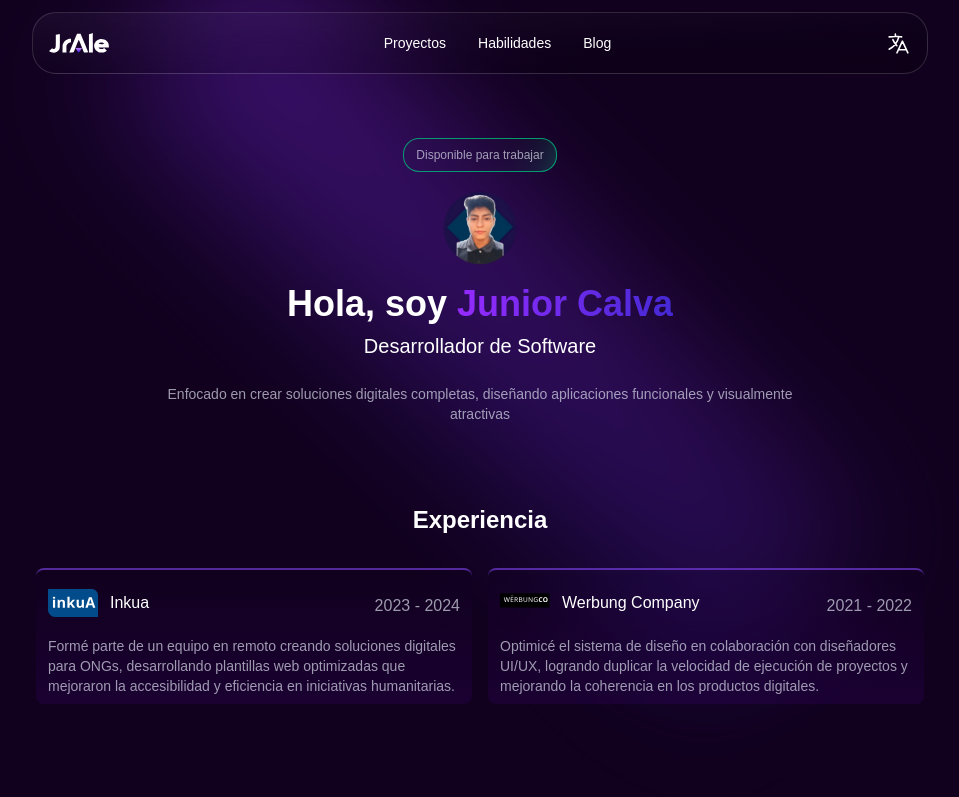
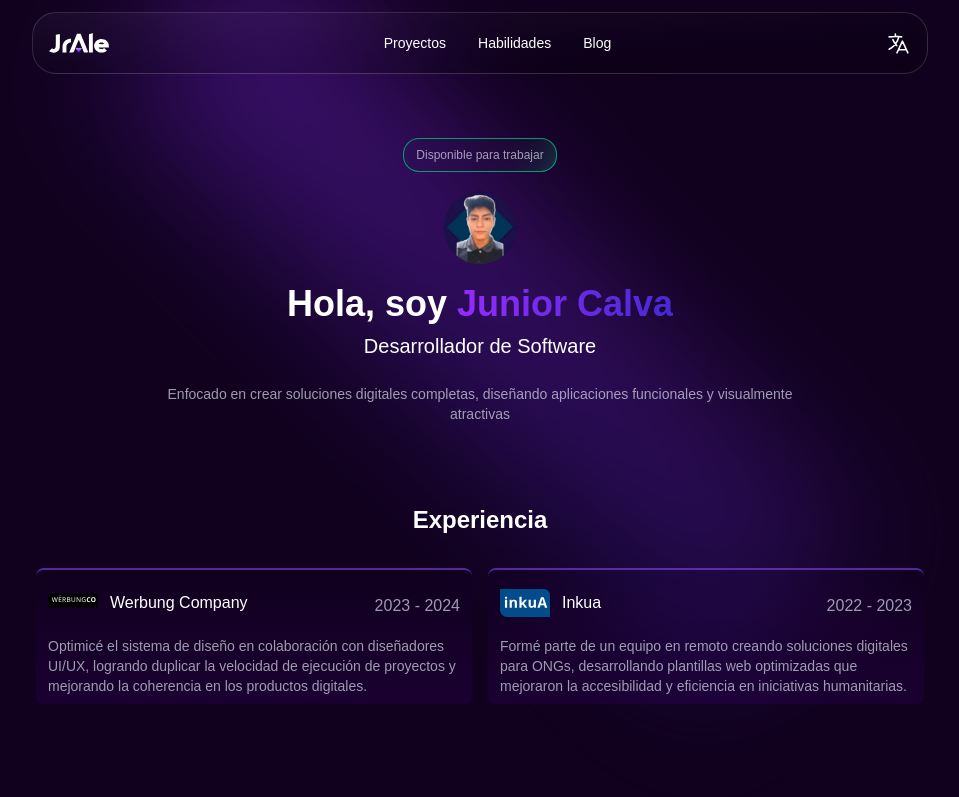
Before and after one commit to JuniorCalva40/portfolio_dev, an Astro site: page / in a window 1280 px wide. Shown: the top 797 px of the page, without its empty margins (160-1119 px from the left). Built offline with nearby package versions, Linux system fonts and the light colour scheme; Astro itself is replaced by a stand-in of ours.

Commit message:
🔥 Correct experience section
Correct Data

```diff
--- a/src/components/sections/Experience.astro
+++ b/src/components/sections/Experience.astro
@@ -8,23 +8,23 @@ const lang = getLangFromUrl(Astro.url)
 const t = useTranslations(lang)
 const itemsExperience = [
 	{
+		company: 'Werbung Company',
+		logo: 'logos/werbung',
+		link: 'https://www.werbungcompany.com/',
+		date: '2023 - 2024',
+		description: {
+			es: 'Optimicé el sistema de diseño en colaboración con diseñadores UI/UX, logrando duplicar la velocidad de ejecución de proyectos y mejorando la coherencia en los productos digitales.',
+			en: 'Optimized the design system in collaboration with UI/UX designers, doubling project execution speed and improving consistency across digital products.'
+		}
+	},
+	{
 		company: 'Inkua',
 		logo: 'logos/inkua',
 		link: 'https://inkua.de/',
-		date: '2023 - 2024',
+		date: '2022 - 2023',
 		description: {
 			es: 'Formé parte de un equipo en remoto creando soluciones digitales para ONGs, desarrollando plantillas web optimizadas que mejoraron la accesibilidad y eficiencia en iniciativas humanitarias.',
 			en: 'I was part of the team in remote creating digital solutions for NGOs, developing optimized web templates that improved accessibility and efficiency in humanitarian initiatives.'
-		}
-	},
-	{
-		company: 'Werbung Company',
-		logo: 'logos/werbung',
-		link: 'https://www.werbungcompany.com/',
-		date: '2021 - 2022',
-		description: {
-			es: 'Optimicé el sistema de diseño en colaboración con diseñadores UI/UX, logrando duplicar la velocidad de ejecución de proyectos y mejorando la coherencia en los productos digitales.',
-			en: 'Optimized the design system in collaboration with UI/UX designers, doubling project execution speed and improving consistency across digital products.'
 		}
 	}
 ]
```
